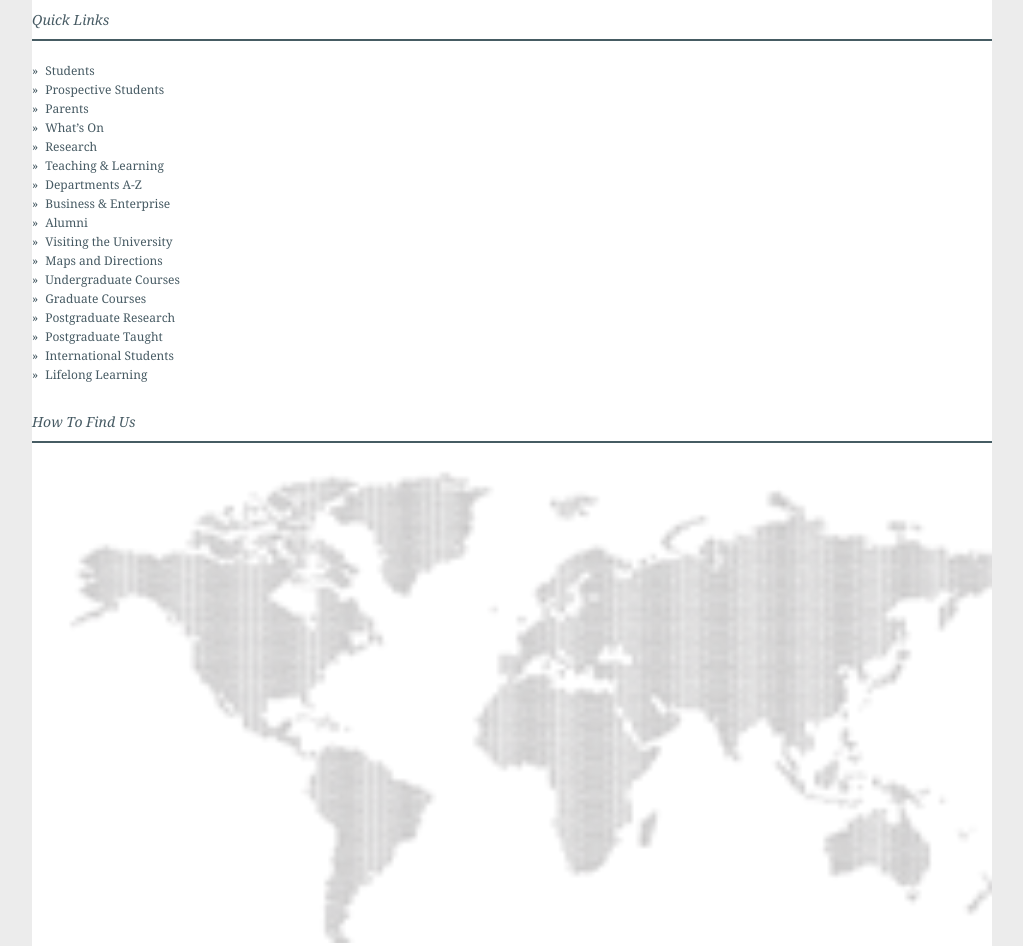
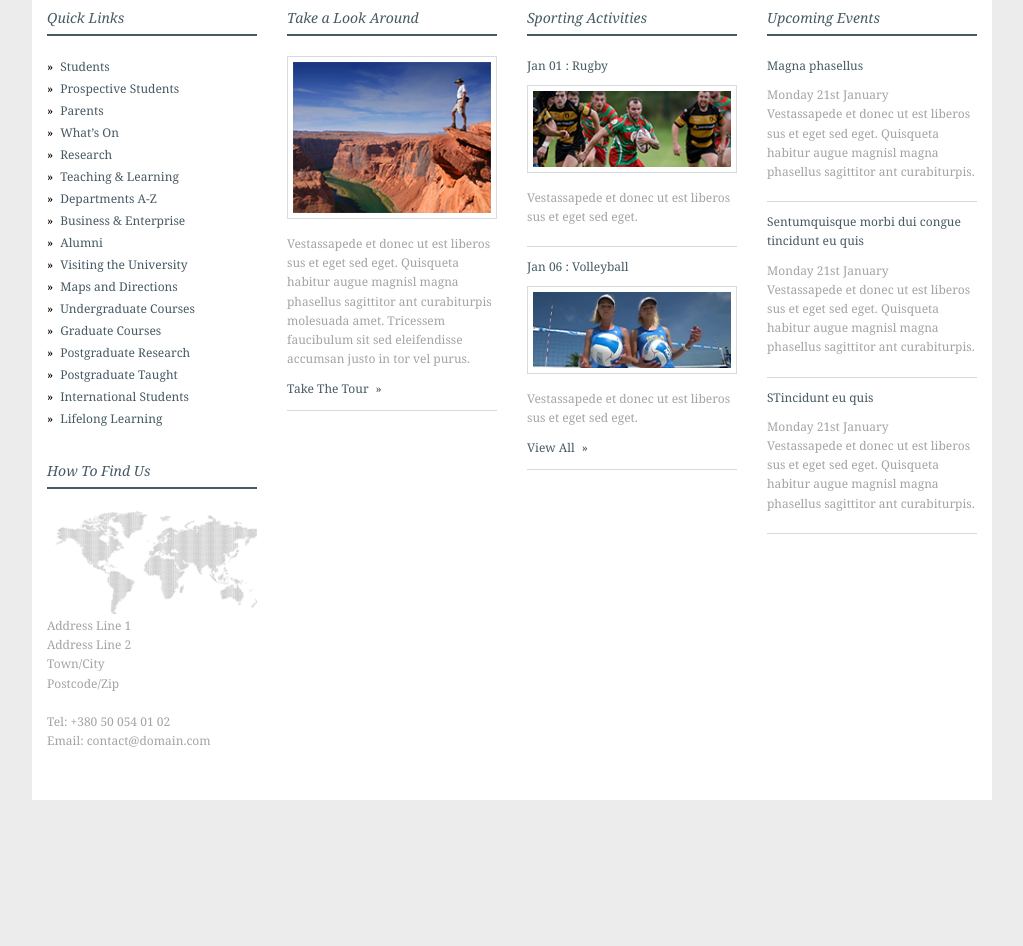
Before and after one commit to icassidyif/student-education, a plain HTML site: page index.html in a window 1280 px wide. Shown: the part 481-1427 px from the top of the page, without its empty margins (128-1151 px from the left). After the commit the page ends 1281 px from the top, so only its background shows below. Drawn offline with nearby package versions, Linux system fonts and the light colour scheme.

Commit message:
11022019_01

```diff
--- a/css/styles.css
+++ b/css/styles.css
@@ -27,7 +27,7 @@ body{
   flex-wrap:wrap;
   margin: 0 -15px;
 }
-[class *= 'column-'] {
+[class *= "column-"] {
  padding: 0 15px;
  width: 100%;
 }
@@ -157,6 +157,8 @@ body{
 .expanded {
   display: flex;
 }
+/*CONTENT-----------------------------------------*/
+/*SIDEBAR---------------------*/
 .page {
   position: relative;
   background: #fff;
@@ -170,39 +172,79 @@ body{
   background: grey;
   margin-bottom: 15px;
 }
-.article {
-  margin-bottom: 30px;
+.category {
+  width: 100%;
   font-size: 12px;
+  line-height: 12px;
+  /*border-bottom: 1px solid #d7dbe0 ;*/
+  margin-bottom: 35px;
 }
-.article , .article a{
+.category_sidebar {
+  border-bottom: none;
+}
+.category_sidebar img {
+  max-width: 100%;
   width: 100%;
+}
+.category_sidebar .article {
+  padding: 0;
+}
+.category__title {
+  font-size: 14px;
+  color: #465a63;
+  font-style: italic;
+  padding-bottom: 10px;
+  margin-bottom: 20px;
+  border-bottom: 2px solid #465a63;
+}
+.category a {
   color: #465a63;
   text-decoration: none;
+  line-height: 22px;
 }
-.article__title {
-  font-size: 14px;
-  line-height: 16.8px;
+.category a:after {
+  content: '»';
+  margin-left: 7px;
+}
+.category_sidebar a:after {
+  content: '';
+}
+.category ul li:before {
+  content: '»';
+  margin-right: 7px;
+}
+.category ul {
+  list-style: none;
+}
+
+.article {
+  color: #a2a4a4;
+  line-height: 19.2px;
   padding-bottom: 10px;
-  border-bottom: 2px solid #465c63;
-  font-style: italic;
-  margin-bottom: 20px;
+  margin-bottom: 10px;
+  border-bottom: 1px solid #d7dbe0 ;
 }
-.article ul {
-  list-style: none;
-  line-height: 19px;
+.category_sidebar .article {
+  border-bottom: none;
 }
-.article ul a:before {
-  content: "»";
-  margin-right: 7px;
-  margin-bottom: 3px;
+.article>.phone, .article>.email {
+  color: #a2a4a4;
+  line-height: 19.2px;
 }
-.article__content {
-  color:#a2a4a4 ;
-  line-height: 17px;
-}
-.article__content img {
+.article__image img {
   max-width: 100%;
   width: 100%;
+  border: 1px solid #d7dbe0;
+  padding: 5px;
+  margin-bottom: 10px;
+}
+.article__text {
+  margin-bottom: 10px;
+}
+
+.article__title {
+  color: #465a63;
+  margin-bottom: 10px;
 }
 /*---------------------------------------------------------*/
 input[type=search]::-ms-clear {  display: none; width : 0; height: 0; }
@@ -245,3 +287,10 @@ input::-webkit-search-results-decoration { display: none; }
 }
 
 }
+
+@media (min-width: 960px) {
+  /*laptop*/
+.column-laptop-1-4 {
+  width: calc(100% / 4);
+  }
+}
--- a/index.html
+++ b/index.html
@@ -51,8 +51,6 @@
             </div>
           </div>
 
-
-
           <div class="wrapper wrapper_bg-white">
             <div class="page">
               <div class="slider">
@@ -60,8 +58,9 @@
               </div>
 
               <div class="row">
-         <div class="article">
-           <div class="article__title"> Quick Links </div>
+                <div class="column column-phablet-1-2 column-laptop-1-4">
+                 <div class="category category_sidebar">
+                   <div class="category__title"> Quick Links </div>
                    <ul>
                      <li><a href="#">Students</a></li>
                      <li><a href="#">Prospective Students</a></li>
@@ -83,21 +82,96 @@
                    </ul>
                  </div>
 
+
+                 <div class="category category_sidebar">
+                   <div class="category__title"> How To Find Us </div>
+                   <img  src="img/map.png" alt="map">
                    <div class="article">
-           <div class="article__title"> How To Find Us </div>
-           <div class="article__content">
-            <img src="img/map.png" alt="map">
-
                     Address Line 1<br>
                     Address Line 2<br>
                     Town/City<br>
                     Postcode/Zip<br>
                     <br>
-            Tel: xxxx xxxx xxxxxx<br>
-            Email: contact@domain.com<br>
+                    Tel:<a class="phone" href="tel:+380500540102"> +380 50 054 01 02</a><br>
+                    Email:<a class="email" href="mailto:info@domain.com"> contact@domain.com</a><br>
+                  </div>
+                </div>
+
 
 </div>
-
+              <div class="column column-phablet-1-2 column-laptop-1-4">
+                <div class="category">
+                  <div class="category__title"> Take a Look Around </div>
+                  <div class="article">
+                    <div class="article__image">
+                      <img src="img/look.png">
+                    </div>
+                    <div class="article__text">
+                      Vestassapede et donec ut est liberos sus et eget sed eget. Quisqueta habitur augue magnisl magna phasellus sagittitor ant curabiturpis molesuada amet. Tricessem faucibulum sit sed eleifendisse accumsan justo in tor vel purus.
+                    </div>
+                    <a href="#">Take The Tour</a>
+                  </div>
+                </div>
+              </div>
+              <div class="column column-phablet-1-2 column-laptop-1-4">
+                <div class="category">
+                  <div class="category__title"> Sporting Activities </div>
+                  <div class="article">
+                    <div class="article__title">
+                      Jan 01 : <span class="article__cat">Rugby</span>
+                    </div>
+                    <div class="article__image">
+                      <img src="img/rugby.png">
+                    </div>
+                    <div class="article__text">
+                      Vestassapede et donec ut est liberos sus et eget sed eget.
+                    </div>
+                  </div>
+                  <div class="article">
+                    <div class="article__title">
+                      Jan 06 : <span class="article__cat">Volleyball</span>
+                    </div>
+                    <div class="article__image">
+                      <img src="img/volley.png">
+                    </div>
+                    <div class="article__text">
+                      Vestassapede et donec ut est liberos sus et eget sed eget.
+                    </div>
+                    <a href="#">View All</a>
+                  </div>
+                </div>
+              </div>
+              <div class="column column-phablet-1-2 column-laptop-1-4">
+                <div class="category">
+                  <div class="category__title"> Upcoming Events </div>
+                  <div class="article">
+                    <div class="article__title">
+                      Magna phasellus
+                    </div>
+                    <div class="article__date"> Monday 21st January</div>
+                    <div class="article__text">
+                      Vestassapede et donec ut est liberos sus et eget sed eget. Quisqueta habitur augue magnisl magna phasellus sagittitor ant curabiturpis.
+                    </div>
+                  </div>
+                  <div class="article">
+                    <div class="article__title">
+                      Sentumquisque morbi dui congue tincidunt eu quis
+                    </div>
+                    <div class="article__date"> Monday 21st January</div>
+                    <div class="article__text">
+                      Vestassapede et donec ut est liberos sus et eget sed eget. Quisqueta habitur augue magnisl magna phasellus sagittitor ant curabiturpis.
+                    </div>
+                  </div>
+                  <div class="article">
+                    <div class="article__title">
+                      STincidunt eu quis
+                    </div>
+                    <div class="article__date"> Monday 21st January</div>
+                    <div class="article__text">
+                      Vestassapede et donec ut est liberos sus et eget sed eget. Quisqueta habitur augue magnisl magna phasellus sagittitor ant curabiturpis.
+                    </div>
+                  </div>
+                </div>
               </div>
 
             </div>
```
Also changed, not shown: img/look.png (added), img/rugby.png (added), img/volley.png (added). Lines whose indentation alone changed are shown as unchanged.
